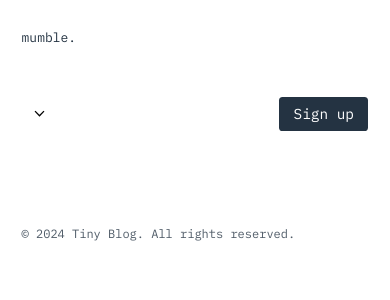
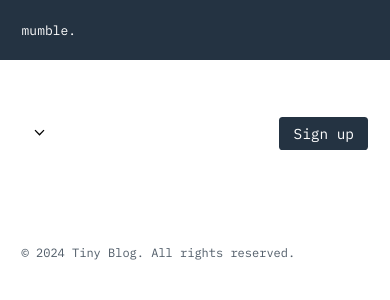
Before and after one commit to nmsalvatore/tinyblog, a Django app: template blog/templates/blog/base.html in a window 390 px wide. Shown: the top 300 px of the page. Run offline with Django 5.2, Linux system fonts and the light colour scheme; the template is opened without the code that fills it, so the values that code supplies are empty.

Commit message:
Return to fixed top bar

```diff
--- a/static/css/base.css
+++ b/static/css/base.css
@@ -22,6 +22,7 @@ body {
     font-family: "IBM Plex Mono", monospace;
     background: var(--color-background);
     color: var(--color-secondary);
+    padding-top: 5rem;
 }
 
 strong,
@@ -230,10 +231,22 @@ header > div ul {
 }
 
 .top-bar {
-    font-size: 0.9rem;
+    position: fixed;
+    top: 0;
+    left: 0;
+    height: 60px;
+    width: 100%;
     display: flex;
     justify-content: space-between;
-    margin: var(--space-xl) auto;
+    align-items: center;
+    font-size: 0.9rem;
+    background: var(--color-primary);
+    color: white;
+    padding: 0 var(--space-sm);
+
+    .logo {
+        color: inherit;
+    }
 
     a {
         color: inherit;
@@ -276,14 +289,7 @@ header > div ul {
         margin: var(--space-lg) auto;
     }
 
-    header {
-        margin-top: var(--space-md);
-    }
-
     .top-bar {
-        padding: var(--space-sm);
-        margin: var(--space-xs) auto;
-
         a {
             margin-right: var(--space-sm);
         }
--- a/templates/base.html
+++ b/templates/base.html
@@ -19,7 +19,7 @@
         </title>
     </head>
     <body>
-        <div class="container top-bar">
+        <div class="top-bar">
             <span class="logo">mumble.</span>
             <div class="options">
                 {% if user.is_authenticated %}
```
